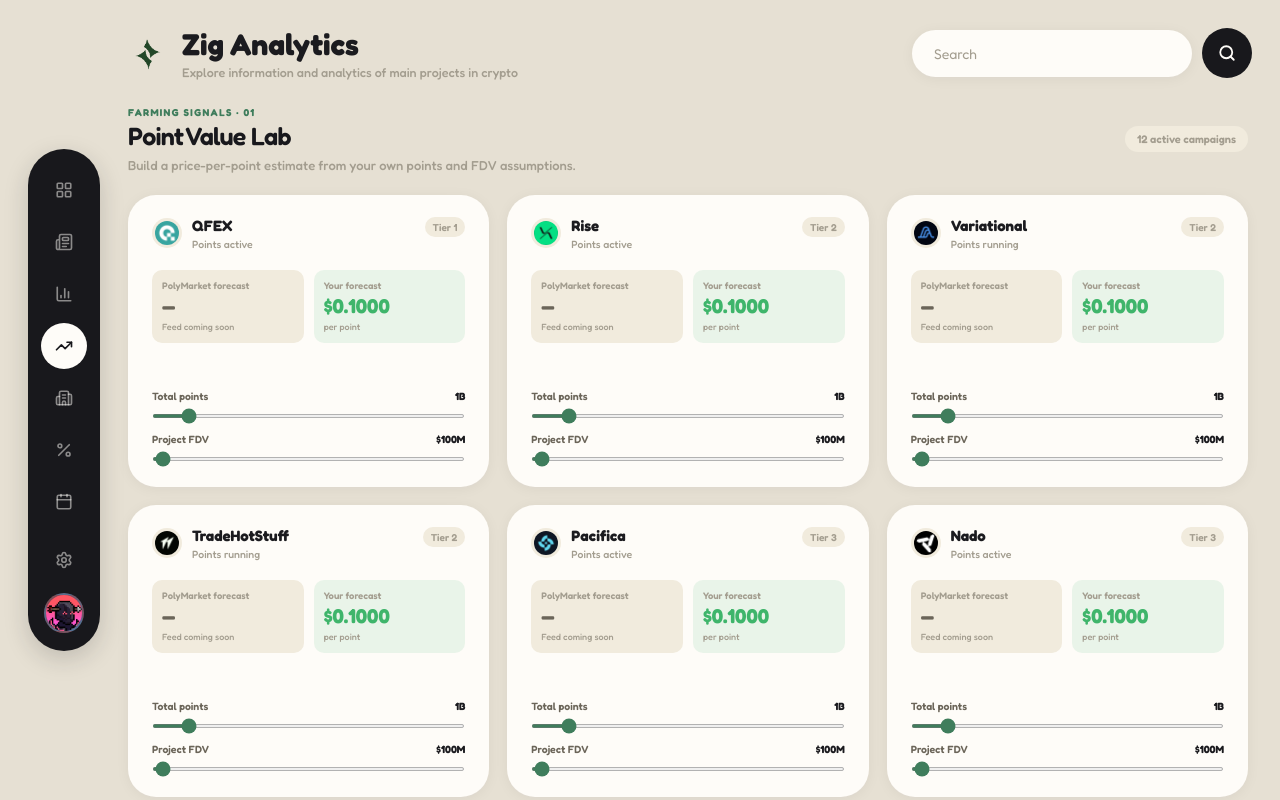
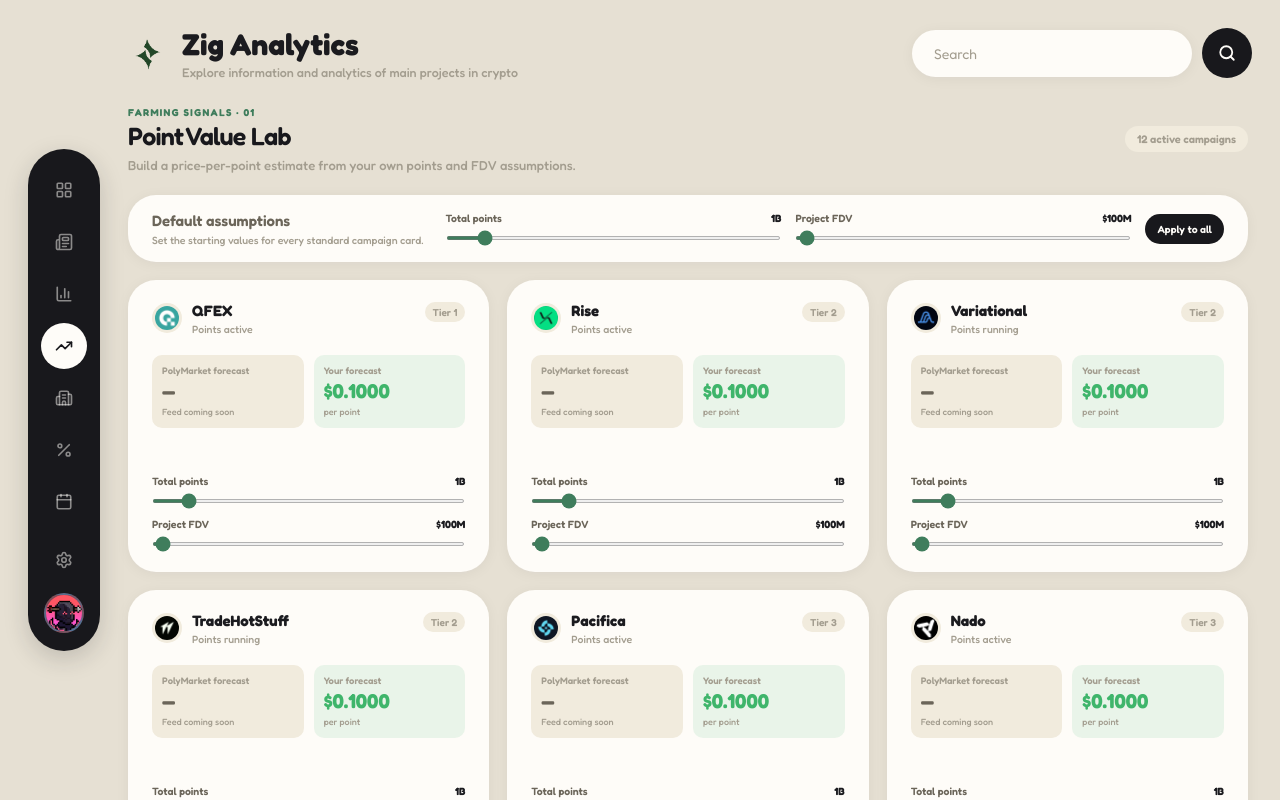
Before and after one commit to RomaMartynyuk/zig-analytics-perps-tool, a React (Vite) app: page / in a window 1280 px wide. Both pictures are taken after a click on the button 64 px from the left and 346 px from the top of the page. Shown: the top 800 px of the page. Built offline with nearby package versions, Linux system fonts and the light colour scheme; no server answers.

Commit message:
fix: lighter special

```diff
--- a/src/App.css
+++ b/src/App.css
@@ -580,6 +580,60 @@
   font-size: 13px;
   font-weight: 500;
 }
+.prediction-defaults {
+  display: flex;
+  align-items: center;
+  justify-content: space-between;
+  gap: 22px;
+  margin-bottom: 18px;
+  padding-top: 16px;
+  padding-bottom: 16px;
+}
+.prediction-defaults p {
+  margin-top: 4px;
+  color: var(--ink-faint);
+  font-size: 10.5px;
+  font-weight: 500;
+}
+.prediction-default-controls {
+  flex: 1;
+  display: grid;
+  grid-template-columns: minmax(130px, 1fr) minmax(130px, 1fr) auto;
+  align-items: end;
+  gap: 14px;
+}
+.prediction-default-controls label > span,
+.prediction-controls label > span,
+.lighter-duration-control > span {
+  display: flex;
+  justify-content: space-between;
+  gap: 8px;
+  color: var(--ink-soft);
+  font-size: 10.5px;
+  font-weight: 600;
+}
+.prediction-default-controls label > span strong,
+.prediction-controls label > span strong,
+.lighter-duration-control > span strong { color: var(--ink); }
+.prediction-default-controls input[type='range'],
+.prediction-controls input[type='range'],
+.lighter-duration-control input[type='range'] {
+  width: 100%;
+  height: 4px;
+  margin-top: 7px;
+  accent-color: var(--accent-3);
+  cursor: pointer;
+}
+.prediction-apply-defaults {
+  border: 0;
+  border-radius: 999px;
+  background: var(--sidebar);
+  color: var(--sidebar-ink);
+  padding: 9px 12px;
+  font-size: 10.5px;
+  font-weight: 600;
+  white-space: nowrap;
+}
 .predictions-grid {
   display: grid;
   grid-template-columns: repeat(3, minmax(0, 1fr));
@@ -658,21 +712,45 @@
   margin-top: auto;
   padding-top: 16px;
 }
-.prediction-controls label > span {
+.lighter-prediction-card { min-height: 312px; }
+.robinhood-campaign {
+  margin-top: 18px;
+  padding: 13px;
+  border: 1px solid var(--line);
+  border-radius: var(--radius-md);
+  background: rgba(241, 235, 221, .55);
+}
+.robinhood-heading {
   display: flex;
+  align-items: baseline;
   justify-content: space-between;
-  gap: 8px;
+  gap: 10px;
+}
+.robinhood-heading span {
+  color: var(--ink);
+  font-size: 12px;
+  font-weight: 700;
+}
+.robinhood-heading small {
+  color: var(--ink-faint);
+  font-size: 9px;
+  font-weight: 500;
+}
+.robinhood-equation {
+  display: flex;
+  flex-wrap: wrap;
+  align-items: baseline;
+  gap: 5px;
+  margin-top: 11px;
   color: var(--ink-soft);
-  font-size: 10.5px;
+  font-size: 11px;
   font-weight: 600;
 }
-.prediction-controls label > span strong { color: var(--ink); }
-.prediction-controls input[type='range'] {
-  width: 100%;
-  height: 4px;
-  margin-top: 7px;
-  accent-color: var(--accent-3);
-  cursor: pointer;
+.robinhood-equation strong { color: var(--ink); }
+.lighter-user-forecast { margin-top: 12px; }
+.lighter-duration-control {
+  display: block;
+  margin-top: 13px;
 }
 .funding-heading {
   display: flex;
@@ -823,6 +901,13 @@
   .predictions-grid {
     grid-template-columns: repeat(2, minmax(0, 1fr));
   }
+  .prediction-defaults {
+    align-items: flex-start;
+    flex-direction: column;
+  }
+  .prediction-default-controls {
+    width: 100%;
+  }
 }
 @media (max-width: 720px) {
   .app-shell {
@@ -867,6 +952,12 @@
   .predictions-grid {
     grid-template-columns: 1fr;
   }
+  .prediction-default-controls {
+    grid-template-columns: 1fr;
+  }
+  .prediction-apply-defaults {
+    justify-self: start;
+  }
   .funding-refresh {
     align-self: flex-start;
   }
--- a/src/components/PredictionsPage.jsx
+++ b/src/components/PredictionsPage.jsx
@@ -1,9 +1,12 @@
 import { useState } from 'react';
 import projects from '../data/projects.json';
 import ProjectIcon from './ProjectIcon';
-import { formatTokenPrice } from '../lib/format';
+import { usePerpsTickers } from '../hooks/usePerpsTickers';
+import { formatTokenPrice, formatUSD } from '../lib/format';
 
-const DEFAULT_ASSUMPTIONS = { pointsMillions: 1_000, fdvMillions: 100 };
+const INITIAL_DEFAULTS = { pointsMillions: 1_000, fdvMillions: 100 };
+const LIGHTER_POINTS_PER_WEEK = 65_000;
+const LIGHTER_TOKEN_ALLOCATION = 11_000_000;
 
 function formatPoints(pointsMillions) {
   return pointsMillions >= 1_000
@@ -17,15 +20,40 @@ function formatFdv(fdvMillions) {
     : `$${fdvMillions}M`;
 }
 
+function ProjectHeader({ project, index }) {
+  return (
+    <div className="prediction-card-head">
+      <div className="row-left">
+        <ProjectIcon name={project.name} index={index} />
+        <div>
+          <h2>{project.name}</h2>
+          <span>{project.points_status === 'running' ? 'Points running' : 'Points active'}</span>
+        </div>
+      </div>
+      <span className="prediction-tier">Tier {project.tier}</span>
+    </div>
+  );
+}
+
 export default function PredictionsPage() {
+  const [defaults, setDefaults] = useState(INITIAL_DEFAULTS);
   const [assumptions, setAssumptions] = useState({});
+  const [lighterWeeks, setLighterWeeks] = useState(12);
+  const { data: tickers } = usePerpsTickers();
+  const litPrice = tickers.find((ticker) => ticker.ticker === 'LIT')?.price;
+  const lighterValue = Number.isFinite(litPrice) ? LIGHTER_TOKEN_ALLOCATION * litPrice : null;
+  const lighterForecast = lighterValue == null ? null : lighterValue / (LIGHTER_POINTS_PER_WEEK * lighterWeeks);
   const perps = projects.filter((project) => project.points_snapshot || ['live', 'running'].includes(project.points_status));
 
   function updateAssumption(name, field, value) {
     setAssumptions((current) => ({
       ...current,
-      [name]: { ...(current[name] || DEFAULT_ASSUMPTIONS), [field]: Number(value) },
+      [name]: { ...(current[name] || defaults), [field]: Number(value) },
     }));
+  }
+
+  function updateDefaults(field, value) {
+    setDefaults((current) => ({ ...current, [field]: Number(value) }));
   }
 
   return (
@@ -39,24 +67,59 @@ export default function PredictionsPage() {
         <div className="card-tab">{perps.length} active campaigns</div>
       </div>
 
+      <div className="card prediction-defaults">
+        <div>
+          <div className="card-title">Default assumptions</div>
+          <p>Set the starting values for every standard campaign card.</p>
+        </div>
+        <div className="prediction-default-controls">
+          <label>
+            <span>Total points <strong>{formatPoints(defaults.pointsMillions)}</strong></span>
+            <input type="range" min="10" max="10000" step="10" value={defaults.pointsMillions} onChange={(event) => updateDefaults('pointsMillions', event.target.value)} aria-label="Default total points" />
+          </label>
+          <label>
+            <span>Project FDV <strong>{formatFdv(defaults.fdvMillions)}</strong></span>
+            <input type="range" min="1" max="10000" step="1" value={defaults.fdvMillions} onChange={(event) => updateDefaults('fdvMillions', event.target.value)} aria-label="Default project fully diluted valuation" />
+          </label>
+          <button type="button" className="prediction-apply-defaults" onClick={() => setAssumptions({})}>Apply to all</button>
+        </div>
+      </div>
+
       <div className="predictions-grid">
         {perps.map((project, index) => {
-          const values = assumptions[project.name] || DEFAULT_ASSUMPTIONS;
+          if (project.name === 'Lighter') {
+            return (
+              <article className="card prediction-card lighter-prediction-card" key={project.name}>
+                <ProjectHeader project={project} index={index} />
+                <div className="robinhood-campaign">
+                  <div className="robinhood-heading">
+                    <span>Robinhood campaign</span>
+                    <small>Lighter-specific model</small>
+                  </div>
+                  <div className="robinhood-equation">
+                    <span>11M LIT × {formatTokenPrice(litPrice)}</span>
+                    <strong>= {lighterValue == null ? '—' : formatUSD(lighterValue)}</strong>
+                  </div>
+                  <div className="prediction-forecast user-forecast lighter-user-forecast">
+                    <span>Your weekly forecast</span>
+                    <strong>{formatTokenPrice(lighterForecast)}</strong>
+                    <small>per point · {lighterWeeks} weeks</small>
+                  </div>
+                  <label className="lighter-duration-control">
+                    <span>Campaign duration <strong>{lighterWeeks} weeks</strong></span>
+                    <input type="range" min="4" max="60" step="1" value={lighterWeeks} onChange={(event) => setLighterWeeks(Number(event.target.value))} aria-label="Robinhood campaign duration in weeks" />
+                  </label>
+                </div>
+              </article>
+            );
+          }
+
+          const values = assumptions[project.name] || defaults;
           const userForecast = values.fdvMillions / values.pointsMillions;
 
           return (
             <article className="card prediction-card" key={project.name}>
-              <div className="prediction-card-head">
-                <div className="row-left">
-                  <ProjectIcon name={project.name} index={index} />
-                  <div>
-                    <h2>{project.name}</h2>
-                    <span>{project.points_status === 'running' ? 'Points running' : 'Points active'}</span>
-                  </div>
-                </div>
-                <span className="prediction-tier">Tier {project.tier}</span>
-              </div>
-
+              <ProjectHeader project={project} index={index} />
               <div className="prediction-forecasts">
                 <div className="prediction-forecast polymarket-forecast">
                   <span>PolyMarket forecast</span>
@@ -69,31 +132,14 @@ export default function PredictionsPage() {
                   <small>per point</small>
                 </div>
               </div>
-
               <div className="prediction-controls">
                 <label>
                   <span>Total points <strong>{formatPoints(values.pointsMillions)}</strong></span>
-                  <input
-                    type="range"
-                    min="10"
-                    max="10000"
-                    step="10"
-                    value={values.pointsMillions}
-                    onChange={(event) => updateAssumption(project.name, 'pointsMillions', event.target.value)}
-                    aria-label={`${project.name} total points`}
-                  />
+                  <input type="range" min="10" max="10000" step="10" value={values.pointsMillions} onChange={(event) => updateAssumption(project.name, 'pointsMillions', event.target.value)} aria-label={`${project.name} total points`} />
                 </label>
                 <label>
                   <span>Project FDV <strong>{formatFdv(values.fdvMillions)}</strong></span>
-                  <input
-                    type="range"
-                    min="1"
-                    max="10000"
-                    step="1"
-                    value={values.fdvMillions}
-                    onChange={(event) => updateAssumption(project.name, 'fdvMillions', event.target.value)}
-                    aria-label={`${project.name} fully diluted valuation`}
-                  />
+                  <input type="range" min="1" max="10000" step="1" value={values.fdvMillions} onChange={(event) => updateAssumption(project.name, 'fdvMillions', event.target.value)} aria-label={`${project.name} fully diluted valuation`} />
                 </label>
               </div>
             </article>
```
Also changed, not shown: 2 other files (tests, documents, lock files or other folders).
